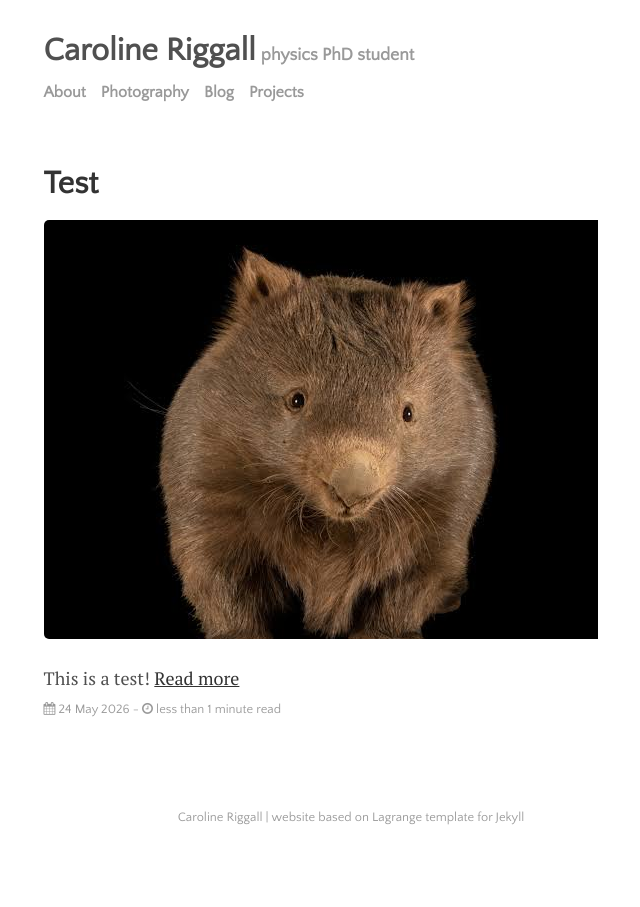
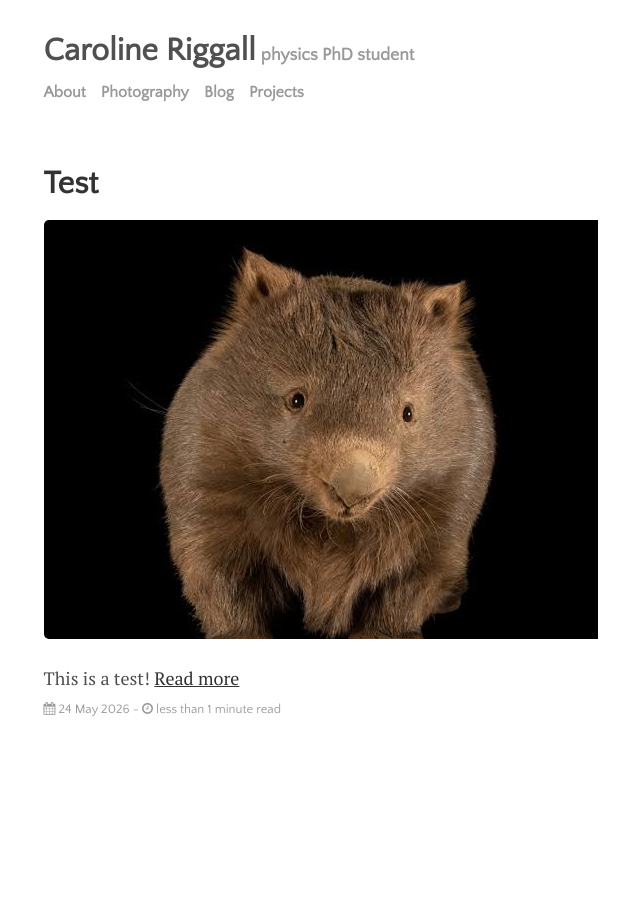
Before and after one commit to criggall/criggall.github.io, a Jekyll site: the page built from index.html, in a window 1280 px wide. Shown: the whole page, without its empty margins (289-929 px from the left). Built offline with Jekyll 4.4.1, drawn with Linux system fonts in a browser that asks for light colours; the list of posts is cut into pages by our own code.

Commit message:
More tests

```diff
--- a/_includes/footer.html
+++ b/_includes/footer.html
@@ -1,4 +1,4 @@
 <footer class="footer">
   {% include social-icons.html %}
-  <div class="footer-description"><a href="{{ site.github.url }}/">{{ site.title }} | website based on Lagrange template for Jekyll</a></div>
+  <div class="footer-description"><a website adapted from Lagrange theme for Jekyll</a></div>
 </footer>
```
